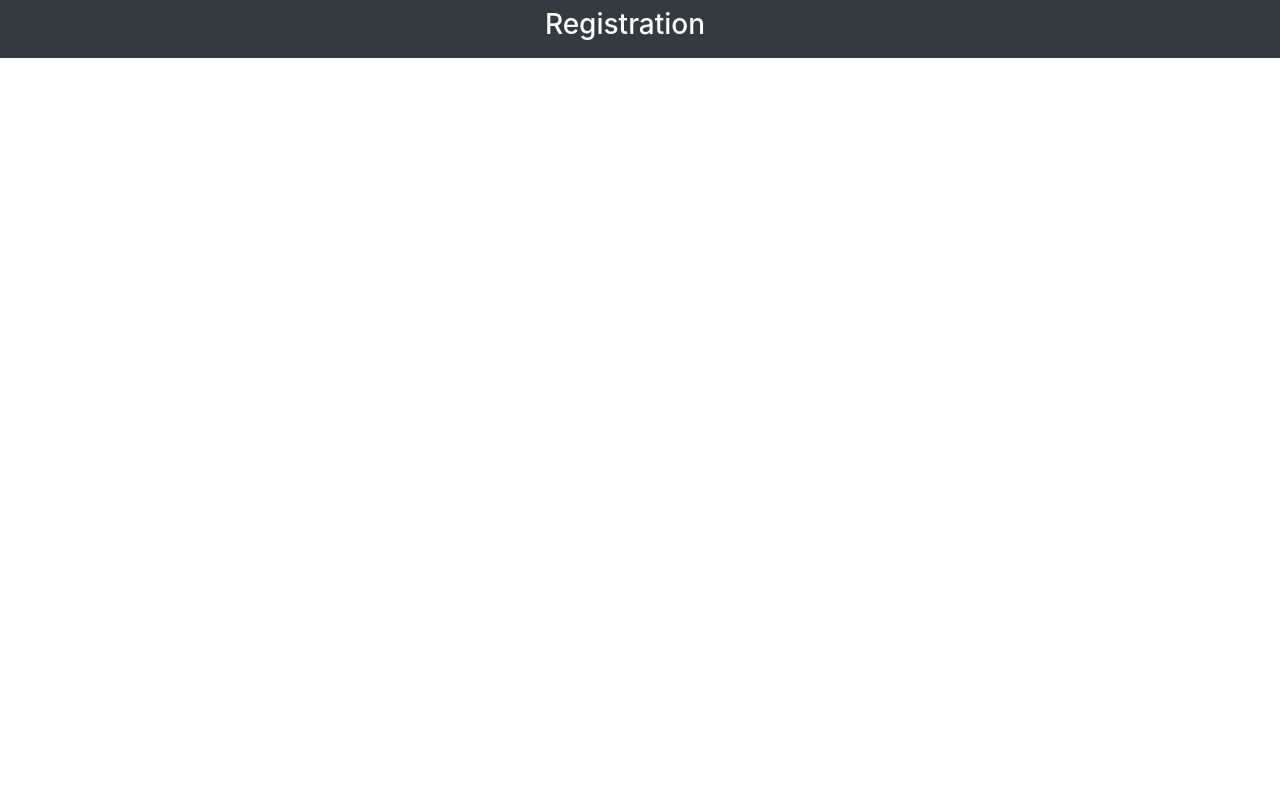
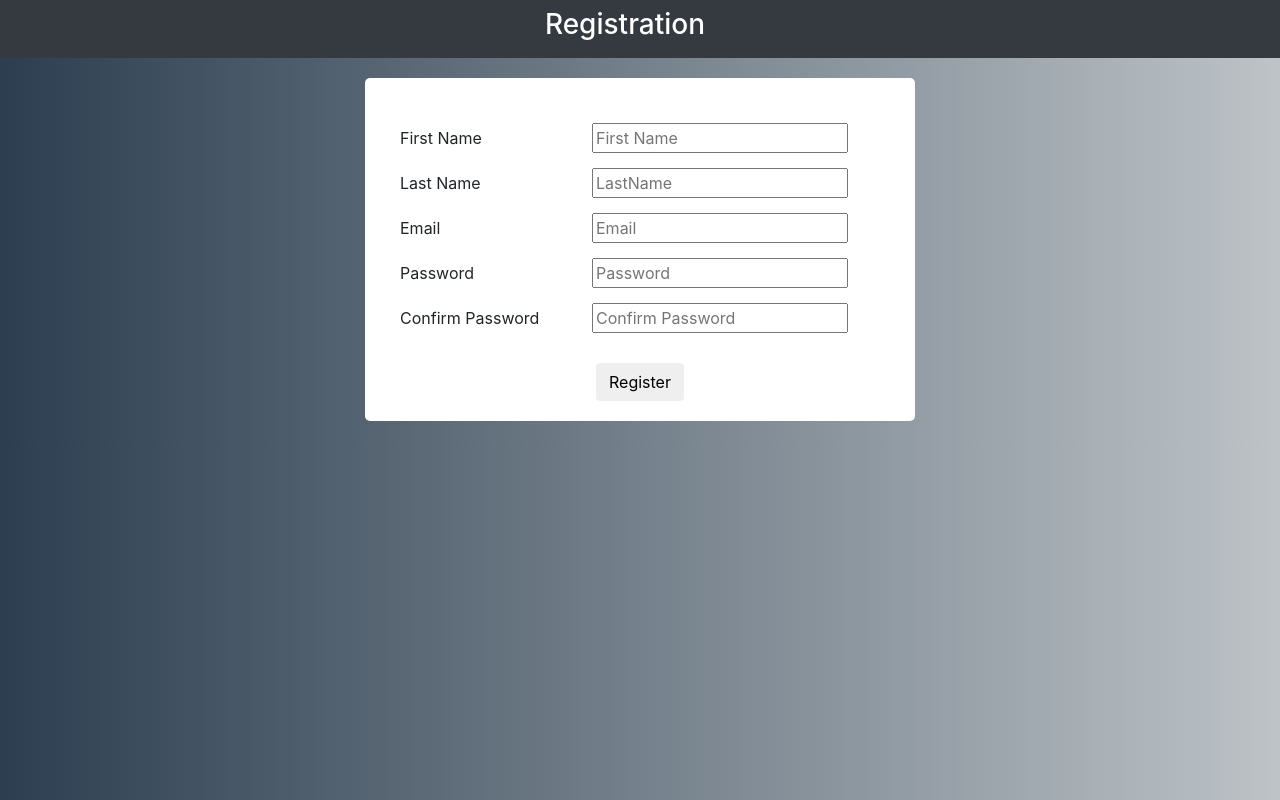
Before and after one commit to khietdeptrai/khietdeptrai-login-signup, a React (Create React App) app: page / in a window 1280 px wide. Built offline with nearby package versions, Linux system fonts and the light colour scheme.

Commit message:
add register form

```diff
--- a/src/App.js
+++ b/src/App.js
@@ -1,9 +1,12 @@
 import './App.css';
 import Header from './components/header';
+import RegistrationForm from './components/registrationForm';
+
 function App() {
   return (
     <div className="App">
       <Header />
+      <RegistrationForm />
     </div>
   );
 }
--- /dev/null
+++ b/src/components/registrationForm.js
@@ -0,0 +1,35 @@
+import React from "react";
+
+import './style.css'
+function RegistrationForm() {
+    return(
+      <div className="form">
+          <div className="form-body">
+              <div className="username">
+                  <label className="form__label" for="firstName">First Name </label>
+                  <input className="form__input" type="text" id="firstName" placeholder="First Name"/>
+              </div>
+              <div className="lastname">
+                  <label className="form__label" for="lastName">Last Name </label>
+                  <input  type="text" name="" id="lastName"  className="form__input"placeholder="LastName"/>
+              </div>
+              <div className="email">
+                  <label className="form__label" for="email">Email </label>
+                  <input  type="email" id="email" className="form__input" placeholder="Email"/>
+              </div>
+              <div className="password">
+                  <label className="form__label" for="password">Password </label>
+                  <input className="form__input" type="password"  id="password" placeholder="Password"/>
+              </div>
+              <div className="confirm-password">
+                  <label className="form__label" for="confirmPassword">Confirm Password </label>
+                  <input className="form__input" type="password" id="confirmPassword" placeholder="Confirm Password"/>
+              </div>
+          </div>
+          <div class="footer">
+              <button type="submit" class="btn">Register</button>
+          </div>
+      </div>
+    )
+}
+export default RegistrationForm;
```
